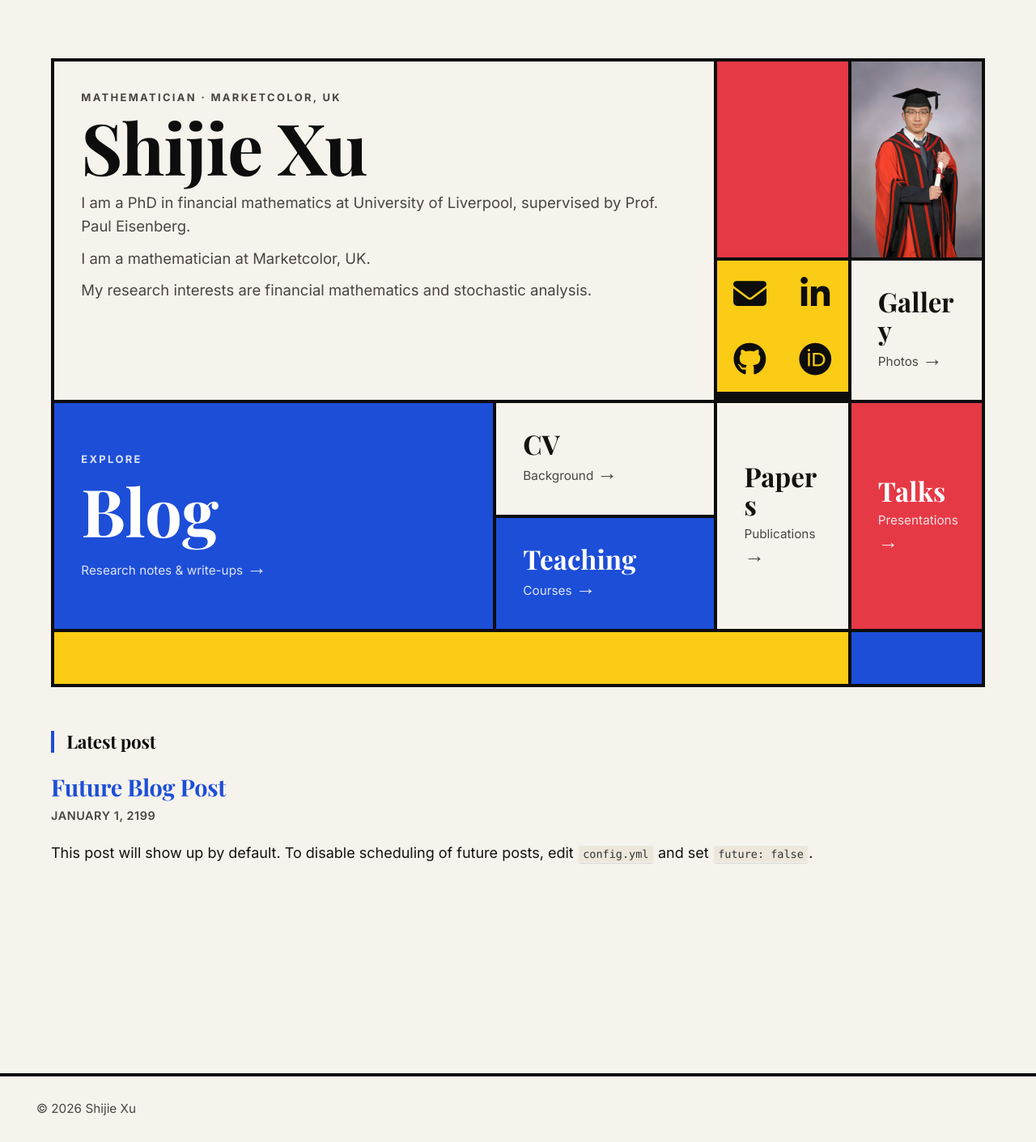
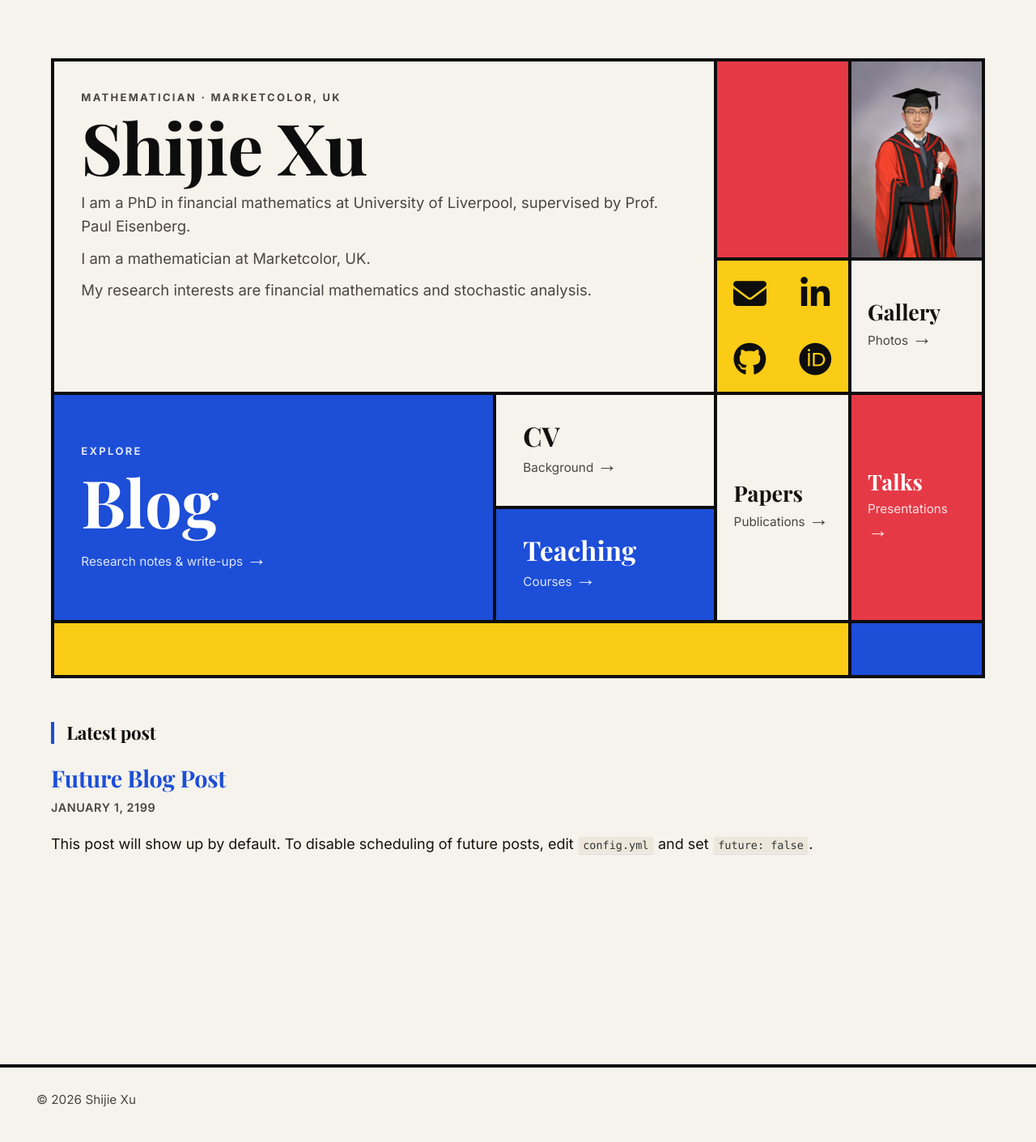
Before and after one commit to ShijieXu1993/uk.github.io, a Jekyll site: the page built from _pages/about.md, in a window 1280 px wide. Shown: the whole page at 81% size. Built offline with Jekyll 4.4.1, drawn with Linux system fonts in a browser that asks for light colours; some web fonts are replaced.

Commit message:
Update _custom.scss

```diff
--- a/_sass/_custom.scss
+++ b/_sass/_custom.scss
@@ -301,11 +301,23 @@ h1, h2, h3, h4,
   .tile--photo { align-self: stretch; }
 
   /* contact icons and Gallery: perfect squares, as wide as their column */
-  .tile--yellow,
   .tile--blue2 {
     width: 100%;
     aspect-ratio: 1 / 1;
     align-self: start;
+  }
+
+  /* narrow-column tiles: smaller padding and label, kept on one line */
+  .nav-tile.tile--blue2,
+  .nav-tile.tile--teaching,
+  .nav-tile.tile--contact {
+    padding: unquote("clamp(0.8rem, 1.6vw, 1.6rem)");
+
+    .nav-label {
+      font-size: unquote("clamp(1.1rem, 0.5rem + 1.4vw, 1.9rem)");
+      overflow-wrap: normal;
+      white-space: nowrap;
+    }
   }
 
   /* four quadrants, one icon each, no dividing lines */
@@ -533,7 +545,7 @@ h1, h2, h3, h4,
       "blue2    blue2";
 
     .tile--misc, .tile--extra { display: none; }
-    .tile--yellow, .tile--blue2 { aspect-ratio: auto; align-self: stretch; }
+    .tile--blue2 { aspect-ratio: auto; align-self: stretch; }
     .tile--red, .tile--yellow { min-height: 160px; }
     .tile--photo img { height: auto; max-height: 480px; object-fit: cover; object-position: 50% 15%; }
     .tile--blue, .tile--blue2 { min-height: 56px; }
```
